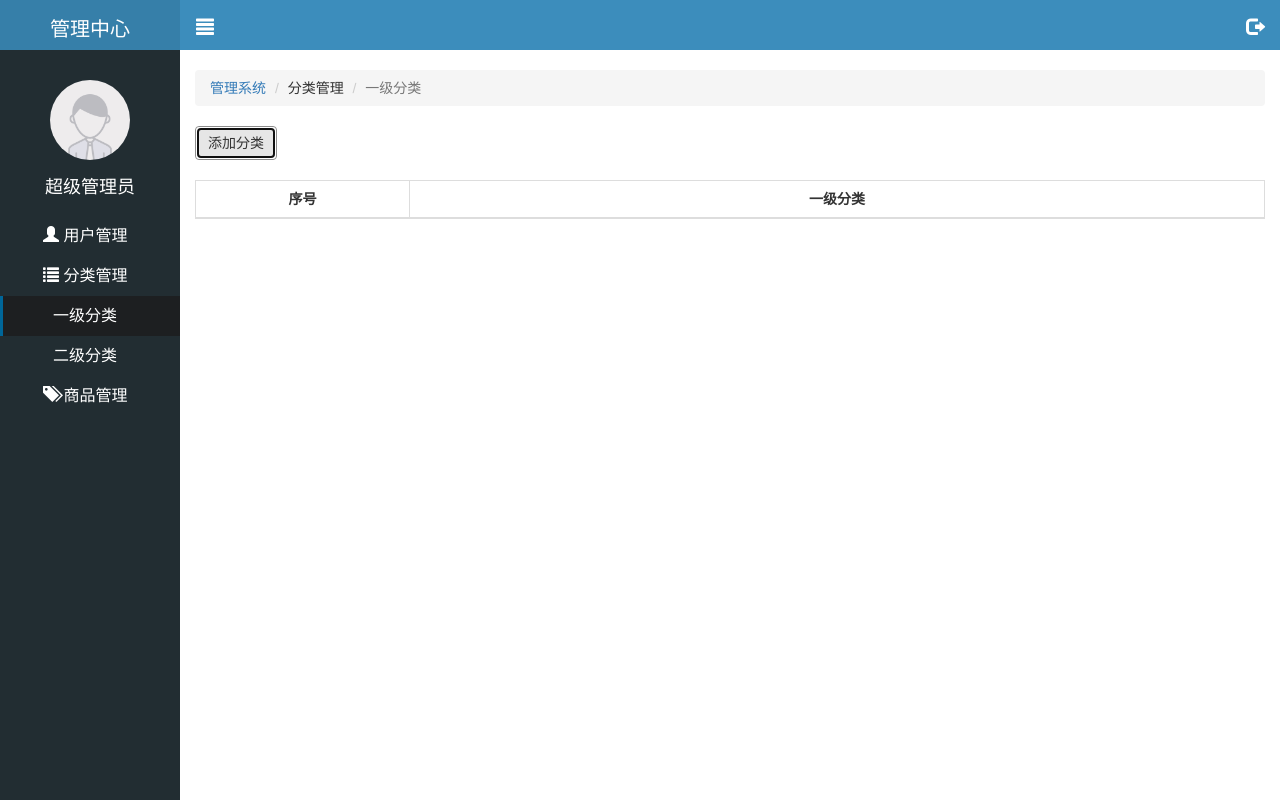
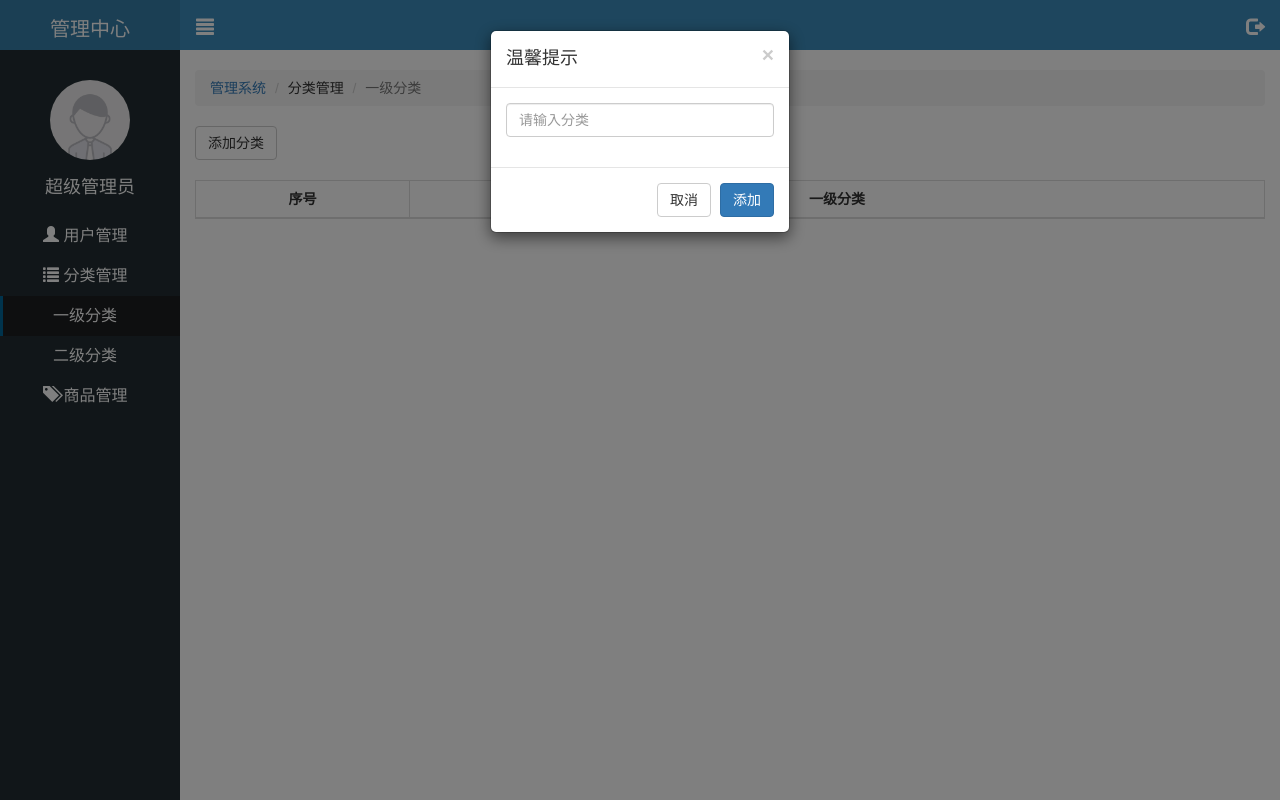
Before and after one commit to shimengchen2/letao_project, a website: page public/back/first.html in a window 1280 px wide. Both pictures are taken after a click on the button "添加分类". Drawn offline with Linux system fonts and the light colour scheme; no server answers.

Commit message:
一级分类完成

```diff
--- a/public/back/first.html
+++ b/public/back/first.html
@@ -77,7 +77,7 @@
         </div>
     </div>
 </div>
-<!--退出菜单的模态框-->
+<!--登录退出菜单的模态框-->
 <!--所有role和aria是给盲人设备识别的-->
 <div class="modal fade " tabindex="-1" id="logoutmodal">
     <div class="modal-dialog modal-sm">
@@ -97,6 +97,28 @@
     </div><!-- /.modal-dialog -->
 </div><!-- /.modal -->
 
+<!--添加分类的模态框-->
+<div class="modal fade " tabindex="-1" id="addmodal">
+    <div class="modal-dialog modal-sm">
+        <div class="modal-content">
+            <div class="modal-header">
+                <button type="button" class="close" data-dismiss="modal"><span aria-hidden="true">&times;</span></button>
+                <h4 class="modal-title">温馨提示</h4>
+            </div>
+            <div class="modal-body">
+                <form id="form">
+                    <div class="form-group">
+                        <input type="text" name="categoryName" class="form-control" placeholder="请输入分类">
+                    </div>
+                </form>
+            </div>
+            <div class="modal-footer">
+                <button type="button" class="btn btn-default" data-dismiss="modal">取消</button>
+                <button type="submit" class="btn btn-primary" form="form">添加</button>
+            </div>
+        </div><!-- /.modal-content -->
+    </div><!-- /.modal-dialog -->
+</div><!-- /.modal -->
 <!--准备template模板-->
 <script type="text/html" id="tpl" >
     {{each rows v i}}
--- a/public/back/js/first.js
+++ b/public/back/js/first.js
@@ -23,7 +23,7 @@ $(function(){
                 $('#paginator').bootstrapPaginator({
                     bootstrapMajorVersion:3,
                     currentPage:info.page,
-                    totalPage:Math.ceil(info.total/info.size),
+                    totalPages:Math.ceil(info.total/info.size),
                     size:'small',
                     onPageClicked:function(event, originalEvent, type,page) {
                         //为按钮绑定点击事件 page:当前点击的按钮值
@@ -35,5 +35,52 @@ $(function(){
             }
         })
     }
+    //2点击添加分类按钮，显示模态框
+    $('#addBtn').click(function(){
+        $('#addmodal').modal('show');
+    })
+
+    //3使用表单校验插件
+    $('#form').bootstrapValidator({
+        // 指定校验时的图标显示，默认是bootstrap风格
+        feedbackIcons: {
+            valid: 'glyphicon glyphicon-ok',
+            invalid: 'glyphicon glyphicon-remove',
+            validating: 'glyphicon glyphicon-refresh'
+        },
+        //指定校验字段
+        fields: {
+            //校验用户名，对应name表单的name属性
+            categoryName:{
+                validators:{
+                    notEmpty:{
+                        message:'内容不能为空'
+                    }
+                }
+            }
+        }
+    })
+    //4.阻止默认提交,进行ajax提交
+    $('#form').on('success.form.bv',function(e){
+        e.preventDefault();
+        $.ajax({
+            type:'post',
+            url:'/category/addTopCategory',
+            dataType:'json',
+            data:$('#form').serialize(),
+            success:function(info){
+                console.log(info)
+                if(info.success){
+                    //关闭模态框
+                    $('#addmodal').modal('hide');
+                    render();
+                    //重置输入框内容
+                    $("#form").data('bootstrapValidator').resetForm(true);
+                }
+            }
+        })
+
+    })
+
 
 })
```
